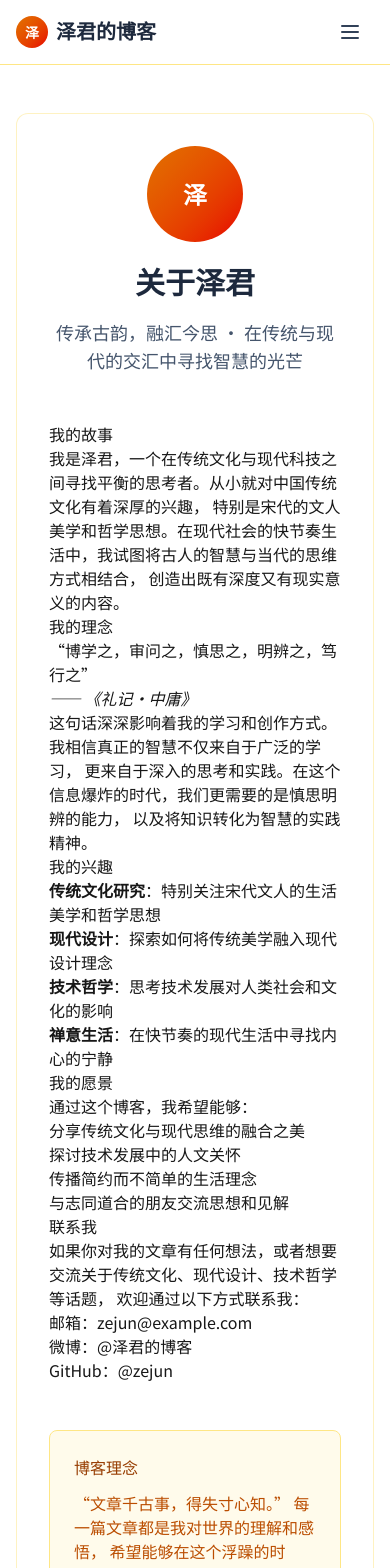
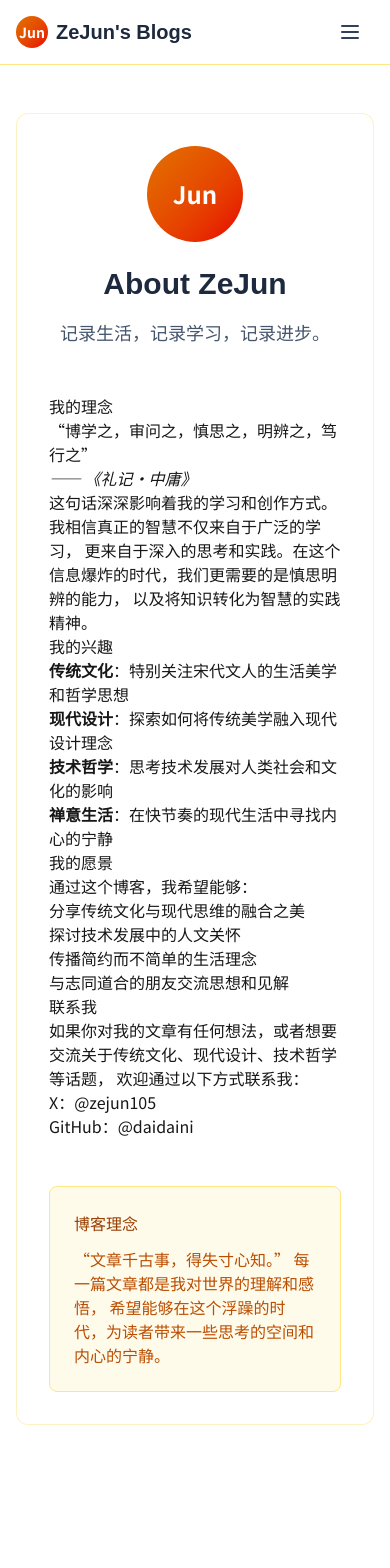
Before and after one commit to daidaini/zejun_blogs, a Next.js app: page /about in a window 390 px wide. Shown: the top 1568 px of the page. After the commit the page ends 1473 px from the top, so only its background shows below. Built offline with nearby package versions, Linux system fonts and the light colour scheme.

Commit message:
修改一些文字展示

```diff
--- a/src/app/about/page.tsx
+++ b/src/app/about/page.tsx
@@ -10,25 +10,18 @@ export default function AboutPage() {
           {/* Header */}
           <header className="text-center mb-12">
             <div className="w-24 h-24 bg-gradient-to-br from-amber-600 to-red-600 rounded-full flex items-center justify-center mx-auto mb-6">
-              <span className="text-white font-bold text-2xl">泽</span>
+              <span className="text-white font-bold text-2xl">Jun</span>
             </div>
             <h1 className="font-serif text-3xl md:text-4xl font-bold text-slate-800 dark:text-slate-100 mb-4">
-              关于泽君
+              About ZeJun
             </h1>
             <p className="text-lg text-slate-600 dark:text-slate-300 max-w-2xl mx-auto">
-              传承古韵，融汇今思 · 在传统与现代的交汇中寻找智慧的光芒
+              记录生活，记录学习，记录进步。
             </p>
           </header>
 
           {/* Content */}
           <div className="prose prose-lg dark:prose-invert max-w-none prose-headings:font-serif prose-headings:text-slate-800 dark:prose-headings:text-slate-100 prose-p:text-slate-700 dark:prose-p:text-slate-300">
-            <h2>我的故事</h2>
-            <p>
-              我是泽君，一个在传统文化与现代科技之间寻找平衡的思考者。从小就对中国传统文化有着深厚的兴趣，
-              特别是宋代的文人美学和哲学思想。在现代社会的快节奏生活中，我试图将古人的智慧与当代的思维方式相结合，
-              创造出既有深度又有现实意义的内容。
-            </p>
-
             <h2>我的理念</h2>
             <blockquote>
               <p>&ldquo;博学之，审问之，慎思之，明辨之，笃行之&rdquo;</p>
@@ -42,7 +35,7 @@ export default function AboutPage() {
 
             <h2>我的兴趣</h2>
             <ul>
-              <li><strong>传统文化研究</strong>：特别关注宋代文人的生活美学和哲学思想</li>
+              <li><strong>传统文化</strong>：特别关注宋代文人的生活美学和哲学思想</li>
               <li><strong>现代设计</strong>：探索如何将传统美学融入现代设计理念</li>
               <li><strong>技术哲学</strong>：思考技术发展对人类社会和文化的影响</li>
               <li><strong>禅意生活</strong>：在快节奏的现代生活中寻找内心的宁静</li>
@@ -65,9 +58,8 @@ export default function AboutPage() {
               欢迎通过以下方式联系我：
             </p>
             <ul>
-              <li>邮箱：zejun@example.com</li>
-              <li>微博：@泽君的博客</li>
-              <li>GitHub：@zejun</li>
+              <li>X：@zejun105</li>
+              <li>GitHub：@daidaini</li>
             </ul>
 
             <div className="mt-12 p-6 bg-amber-50 dark:bg-amber-900/20 rounded-lg border border-amber-200 dark:border-amber-800">
--- a/src/app/layout.tsx
+++ b/src/app/layout.tsx
@@ -15,7 +15,7 @@ const notoSansSC = Noto_Sans_SC({
 });
 
 export const metadata: Metadata = {
-  title: "泽君的博客 - 传统与现代的思辨",
+  title: "ZeJun's blogs - 生活&思考",
   description: "个人博客，分享技术、文化与人生感悟",
 };
 
--- a/src/app/page.tsx
+++ b/src/app/page.tsx
@@ -98,9 +98,9 @@ export default async function Home() {
         <div className="max-w-7xl mx-auto px-4 sm:px-6 lg:px-8">
           <div className="grid grid-cols-1 md:grid-cols-3 gap-8">
             <div>
-              <h3 className="font-serif text-lg font-semibold text-white mb-4">泽君的博客</h3>
+              <h3 className="font-serif text-lg font-semibold text-white mb-4">ZeJun的博客</h3>
               <p className="text-sm leading-relaxed">
-                传承古韵，融汇今思。在传统与现代的交汇中寻找智慧的光芒。
+                记录生活，记录学习，记录进步。
               </p>
             </div>
             <div>
@@ -124,7 +124,7 @@ export default async function Home() {
             </div>
           </div>
           <div className="border-t border-slate-700 mt-8 pt-8 text-center text-sm">
-            <p>&copy; 2025 泽君的博客. 保留所有权利.</p>
+            <p>&copy; 2025 ZeJun的博客. 保留所有权利.</p>
           </div>
         </div>
       </footer>
--- a/src/components/Hero.tsx
+++ b/src/components/Hero.tsx
@@ -68,13 +68,13 @@ const Hero = () => {
         {/* Main Title */}
         <h1 className={`font-serif text-4xl md:text-6xl font-bold text-slate-800 dark:text-slate-100 mb-6 transition-all duration-1000 ${mounted ? 'opacity-100 translate-y-0' : 'opacity-0 translate-y-8'}`}>
           <span className="bg-gradient-to-r from-amber-600 via-red-600 to-orange-600 bg-clip-text text-transparent">
-            泽君的博客
+            ZeJun's Blogs
           </span>
         </h1>
 
         {/* Subtitle */}
         <p className={`font-sans text-lg md:text-xl text-slate-600 dark:text-slate-300 mb-8 max-w-2xl mx-auto leading-relaxed transition-all duration-1000 delay-300 ${mounted ? 'opacity-100 translate-y-0' : 'opacity-0 translate-y-8'}`}>
-          传承古韵，融汇今思 · 在传统与现代的交汇中寻找智慧的光芒
+           在生活的缝隙中发现写什么，留下些什么
         </p>
 
         {/* Decorative Quote */}
@@ -86,31 +86,6 @@ const Hero = () => {
             —— 《礼记·中庸》
           </cite>
         </div>
-
-        {/* Call to Action */}
-        <div className={`flex flex-col sm:flex-row gap-4 justify-center items-center transition-all duration-1000 delay-900 ${mounted ? 'opacity-100 translate-y-0' : 'opacity-0 translate-y-8'}`}>
-          <button
-            onClick={scrollToContent}
-            className="px-8 py-3 bg-gradient-to-r from-amber-600 to-red-600 text-white font-medium rounded-full hover:from-amber-700 hover:to-red-700 transform hover:scale-105 transition-all duration-300 shadow-lg hover:shadow-xl focus:outline-none focus:ring-2 focus:ring-amber-500 focus:ring-offset-2"
-          >
-            开始阅读
-          </button>
-          <button
-            onClick={scrollToAbout}
-            className="px-8 py-3 border-2 border-amber-600 text-amber-600 dark:text-amber-400 dark:border-amber-400 font-medium rounded-full hover:bg-amber-600 hover:text-white dark:hover:bg-amber-400 dark:hover:text-slate-900 transition-all duration-300 focus:outline-none focus:ring-2 focus:ring-amber-500 focus:ring-offset-2"
-          >
-            了解更多
-          </button>
-        </div>
-
-        {/* Scroll Indicator */}
-        <div className={`absolute bottom-8 left-1/2 transform -translate-x-1/2 transition-all duration-1000 delay-1200 ${mounted ? 'opacity-100 translate-y-0' : 'opacity-0 translate-y-8'}`}>
-          <div className="animate-bounce">
-            <svg className="w-6 h-6 text-amber-600 dark:text-amber-400" fill="none" stroke="currentColor" viewBox="0 0 24 24">
-              <path strokeLinecap="round" strokeLinejoin="round" strokeWidth={2} d="M19 14l-7 7m0 0l-7-7m7 7V3" />
-            </svg>
-          </div>
-        </div>
       </div>
     </section>
   );
--- a/src/components/Navigation.tsx
+++ b/src/components/Navigation.tsx
@@ -81,10 +81,10 @@ const Navigation = () => {
           {/* Logo */}
           <Link href="/" className="flex items-center space-x-2">
             <div className="w-8 h-8 bg-gradient-to-br from-amber-600 to-red-600 rounded-full flex items-center justify-center">
-              <span className="text-white font-bold text-sm">泽</span>
+              <span className="text-white font-bold text-sm">Jun</span>
             </div>
             <span className="font-serif text-xl font-semibold text-slate-800 dark:text-slate-200">
-              泽君的博客
+              ZeJun's Blogs
             </span>
           </Link>
 
```
